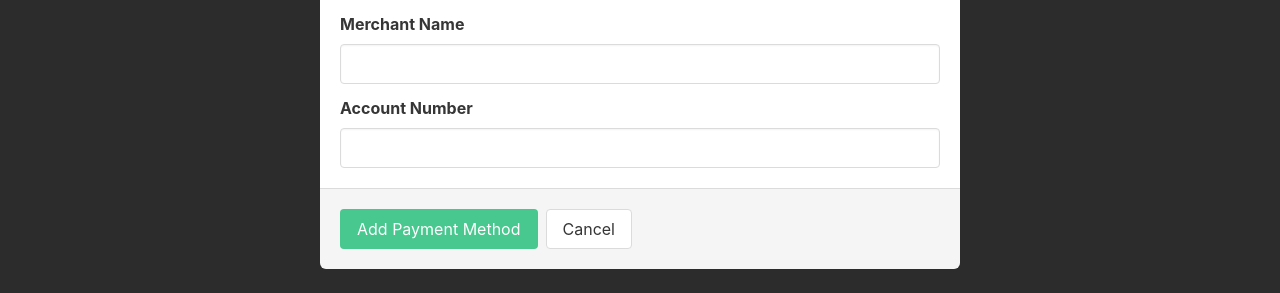
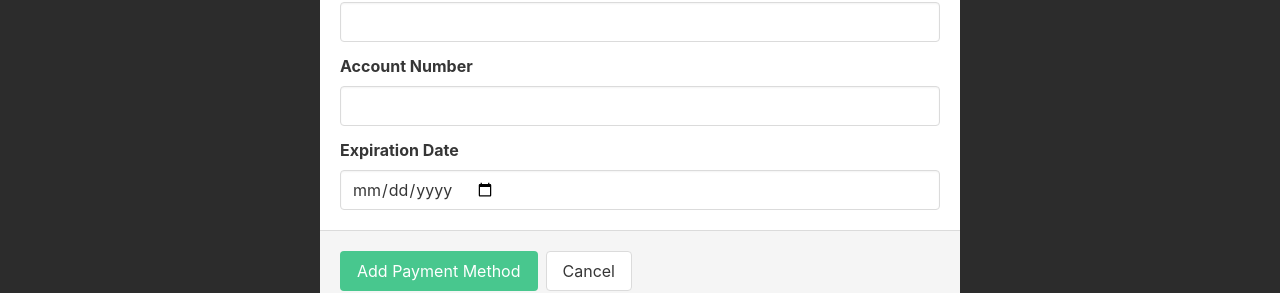
Before and after one commit to NSS-Day-Cohort-78/Bangazon-client-yxxdcs, a Next.js app: page /payments in a window 1280 px wide. Both pictures are taken after a click on the link "Add new Payment Method". Shown: the part 302-595 px from the top of the page. Built offline with nearby package versions, Linux system fonts and the light colour scheme; no server answers.

Commit message:
added expiration to AddPaymentModal

```diff
--- a/components/payments/payment-modal.js
+++ b/components/payments/payment-modal.js
@@ -5,6 +5,7 @@ import Modal from "../modal"
 export default function AddPaymentModal({ showModal, setShowModal, addNewPayment }) {
   const merchantNameInput = useRef()
   const acctNumInput = useRef()
+  const expirationDateInput = useRef()
   return (
     <Modal showModal={showModal} setShowModal={setShowModal} title="Add New Payment Method">
       <>
@@ -20,13 +21,20 @@ export default function AddPaymentModal({ showModal, setShowModal, addNewPayment
           label="Account Number"
           refEl={acctNumInput}
         />
+        <Input
+          id="expirationDate"
+          type="date"
+          label="Expiration Date"
+          refEl={expirationDateInput}
+        />
       </>
       <>
         <button
           className="button is-success"
           onClick={() => addNewPayment({
             acctNumber: acctNumInput.current.value,
-            merchant: merchantNameInput.current.value
+            merchant: merchantNameInput.current.value,
+            expirationDate: expirationDateInput.current.value
           })}
         >Add Payment Method</button>
         <button className="button" onClick={() => setShowModal(false)}>Cancel</button>
```
